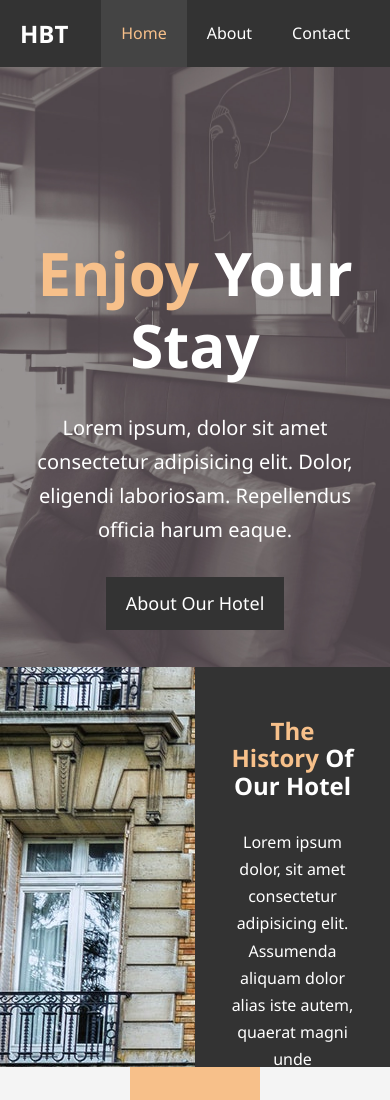
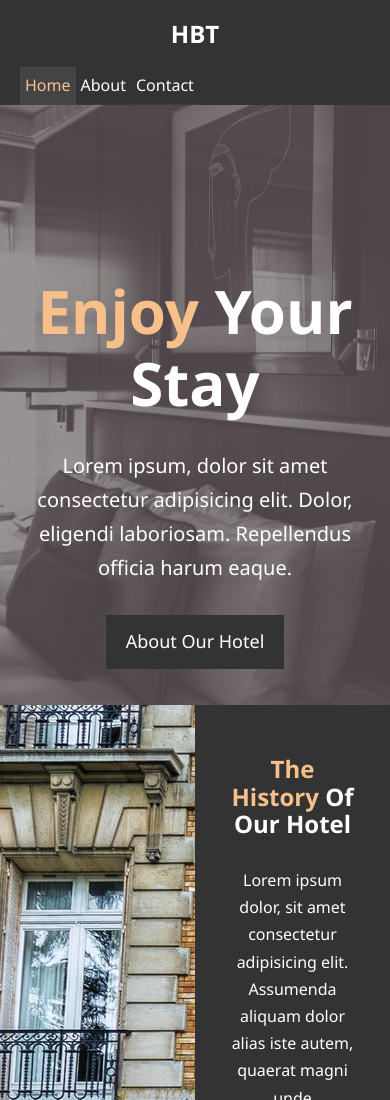
Before and after one commit to KaramEisa/Appleseeds_Projects, a plain HTML site: page hotel_website/index.html in a window 390 px wide. Shown: the top 1100 px of the page. Drawn offline with Linux system fonts and the light colour scheme.

Commit message:
added hotel Website + Open Tesla weekend project setup folder

```diff
--- /dev/null
+++ b/hotel_website/css/mobile.css
@@ -0,0 +1,18 @@
+#navbar .logo {
+    float: none;
+    text-align: center;
+}
+
+#navbar ul, #navbar li {
+    float: none;
+}
+
+#navbar ul li a {
+    padding: 5px;
+    border-bottom: #444 dotted 1px;
+}
+
+/* Home Info */
+#home-info {
+    height :550px;
+}
--- a/hotel_website/index.html
+++ b/hotel_website/index.html
@@ -8,6 +8,7 @@
   <meta name="keywords" content="hotel,boston hotel,new england hotel">
   <link rel="stylesheet" href="https://use.fontawesome.com/releases/v5.6.1/css/all.css" integrity="sha384-gfdkjb5BdAXd+lj+gudLWI+BXq4IuLW5IT+brZEZsLFm++aCMlF1V92rMkPaX4PP" crossorigin="anonymous">
   <link rel="stylesheet" href="css/style.css">
+  <link rel="stylesheet" media="screen and (max-width:768px)" href="css/mobile.css">
   <title>Hotel BT | Welcome</title>
 </head>
 <body>
```
Also changed, not shown: Tesla/index.css (added), Tesla/index.html (added).
